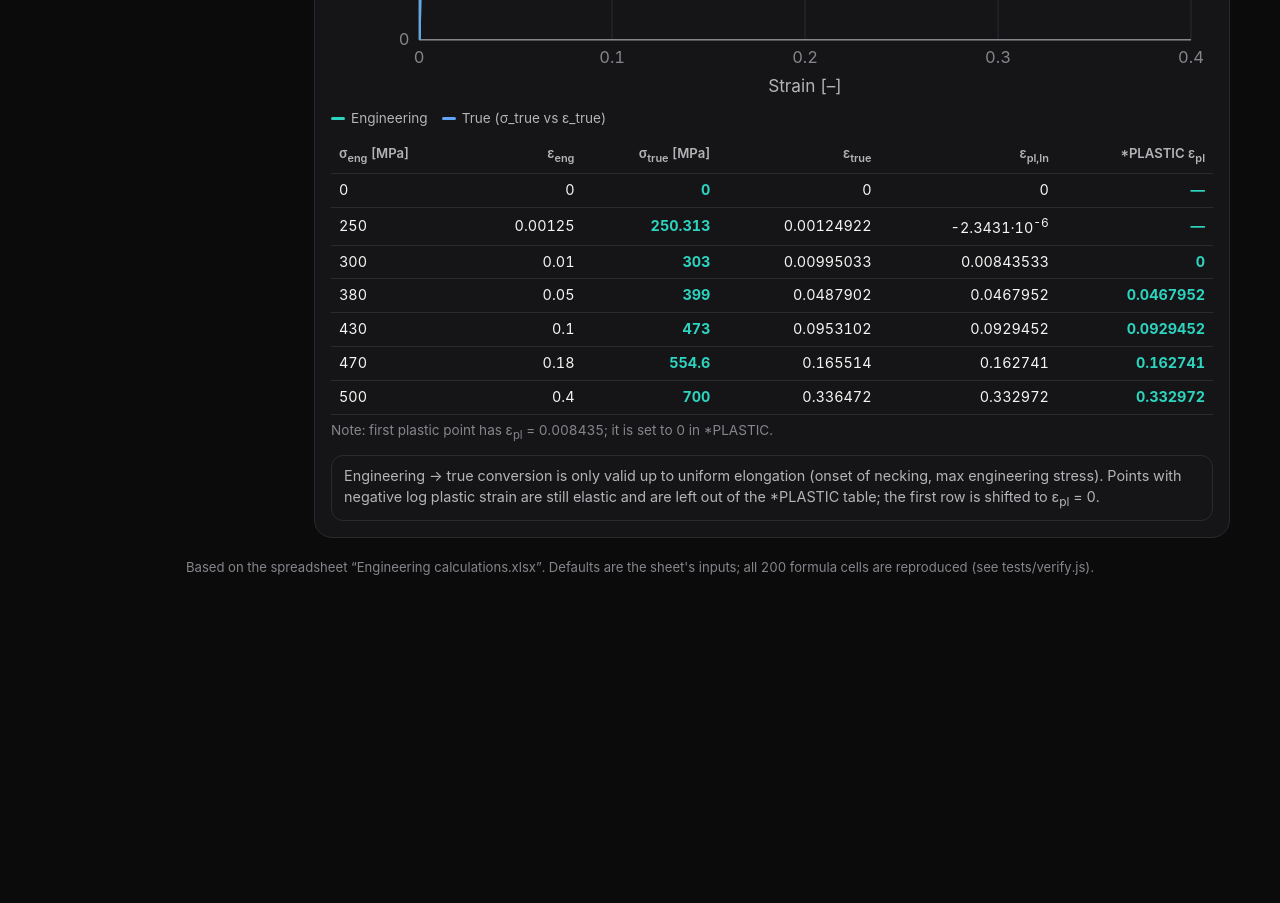
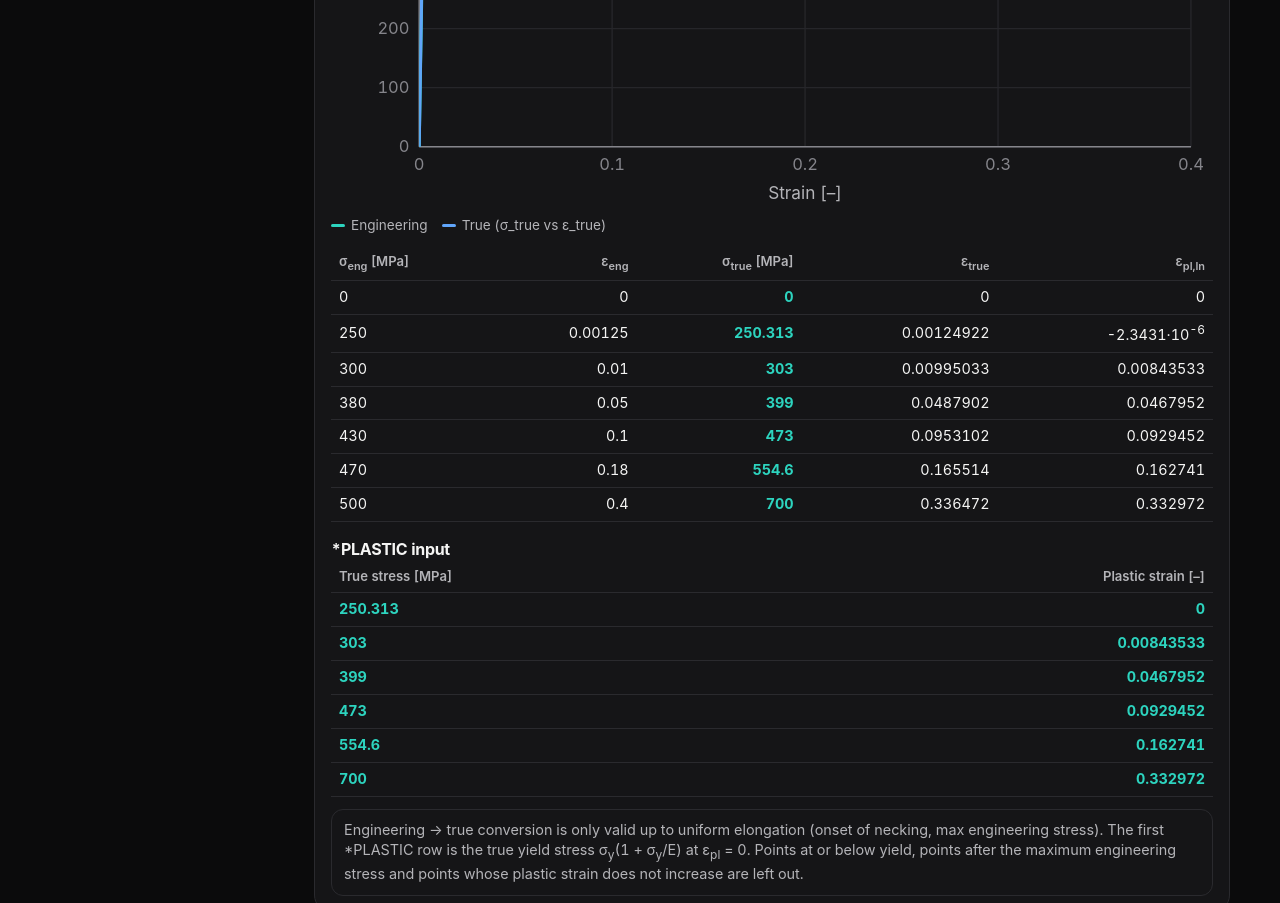
Before and after one commit to fambeho75/eng-calc, a plain HTML site: page index.html in a window 1280 px wide. Shown: the part 1260-2163 px from the top of the page. Before the commit the page ends 1863 px from the top, so only its background shows below. Drawn offline with Linux system fonts and the light colour scheme.

Commit message:
*PLASTIC table starts at yield with zero plastic strain
Co-authored-by: fambeho <fambeho75@users.noreply.github.com>

```diff
--- a/app.js
+++ b/app.js
@@ -88,13 +88,14 @@
       </div>
       <div class="card">
         <h3>Whole curve</h3>
-        <p class="faint">Paste engineering stress [MPa] and engineering strain [–], one point per line (comma, semicolon, tab or space separated). The table gives the Abaqus *PLASTIC input (true stress, log plastic strain) from the first yielding point on. Example data below is illustrative.</p>
+        <p class="faint">Paste engineering stress [MPa] and engineering strain [–], one point per line (comma, semicolon, tab or space separated). The *PLASTIC table starts at the yield strength with ε<sub>pl</sub> = 0, followed by every point above yield up to the maximum engineering stress. Example data below is illustrative.</p>
+        <div class="fields">${field("et-sy", "Yield strength σ<sub>y</sub> (R<sub>p0.2</sub>, engineering)", "MPa", 250)}</div>
         <textarea id="et-curve" spellcheck="false">${ex.map((p) => p.join(", ")).join("\n")}</textarea>
         <div class="actions"><button class="btn" id="et-csv">Download *PLASTIC CSV</button><label class="btn">Load CSV file<input id="et-file" type="file" accept=".csv,.txt" hidden></label></div>
         <div id="et-err"></div>
         <div id="et-chart"></div>
         <div class="tbl-wrap" id="et-tbl"></div>
-        ${note("Engineering → true conversion is only valid up to uniform elongation (onset of necking, max engineering stress). Points with negative log plastic strain are still elastic and are left out of the *PLASTIC table; the first row is shifted to ε<sub>pl</sub> = 0.")}
+        ${note("Engineering → true conversion is only valid up to uniform elongation (onset of necking, max engineering stress). The first *PLASTIC row is the true yield stress σ<sub>y</sub>(1 + σ<sub>y</sub>/E) at ε<sub>pl</sub> = 0. Points at or below yield, points after the maximum engineering stress and points whose plastic strain does not increase are left out.")}
       </div>`;
       let plastic = [];
       const update = () => {
@@ -105,14 +106,27 @@
         const { rows, errors } = parseTable(root.querySelector("#et-curve").value, 2);
         out(root, "et-err", errors.length ? `<div class="err">${esc(errors.join(" · "))}</div>` : "");
         const pts = rows.map((r) => ({ s: r.nums[r.nums.length - 2], e: r.nums[r.nums.length - 1] })).map((p) => ({ ...p, ...EC.engToTrue(p.s, p.e, E) }));
-        plastic = pts.filter((p) => p.ePl >= 0 && p.s > 0);
-        const first = plastic.length ? plastic[0].ePl : 0;
-        plastic = plastic.map((p, i) => ({ ...p, ePlA: i === 0 ? 0 : p.ePl }));
+        const sy = num(root, "et-sy");
+        plastic = [];
+        let notes = [];
+        if (sy > 0 && E > 0) {
+          plastic.push({ sTrue: sy * (1 + sy / E), ePlA: 0, yieldRow: true });
+          let iMax = pts.reduce((m, p, i) => (p.s > pts[m].s ? i : m), 0);
+          let last = 0;
+          pts.forEach((p, i) => {
+            if (p.s <= sy || i > iMax || !(p.ePl > last)) return;
+            plastic.push({ ...p, ePlA: p.ePl }); last = p.ePl;
+          });
+          if (iMax < pts.length - 1) notes.push("Points after the maximum engineering stress (necking) are not used.");
+        } else notes.push("Enter a yield strength to build the *PLASTIC table.");
         out(root, "et-chart", CH.lineChart({ id: "et", xlabel: "Strain [–]", ylabel: "Stress [MPa]", series: [
           { name: "Engineering", pts: pts.map((p) => [p.e, p.s]) },
           { name: "True (σ_true vs ε_true)", pts: pts.map((p) => [p.eTrue, p.sTrue]) }] }));
-        out(root, "et-tbl", `<table class="tbl"><thead><tr><th>σ<sub>eng</sub> [MPa]</th><th>ε<sub>eng</sub></th><th>σ<sub>true</sub> [MPa]</th><th>ε<sub>true</sub></th><th>ε<sub>pl,ln</sub></th><th>*PLASTIC ε<sub>pl</sub></th></tr></thead><tbody>${
-          pts.map((p) => { const pl = plastic.find((q) => q === p || (q.s === p.s && q.e === p.e)); return `<tr><td>${fmt(p.s, 6)}</td><td>${fmt(p.e, 6)}</td><td class="out">${fmt(p.sTrue, 6)}</td><td>${fmt(p.eTrue, 6)}</td><td>${fmt(p.ePl, 6)}</td><td class="out">${pl ? fmt(pl.ePlA, 6) : "—"}</td></tr>`; }).join("")}</tbody></table>${first > 0.002 ? `<p class="faint">Note: first plastic point has ε<sub>pl</sub> = ${fmt(first, 4)}; it is set to 0 in *PLASTIC.</p>` : ""}`);
+        out(root, "et-tbl", `<table class="tbl"><thead><tr><th>σ<sub>eng</sub> [MPa]</th><th>ε<sub>eng</sub></th><th>σ<sub>true</sub> [MPa]</th><th>ε<sub>true</sub></th><th>ε<sub>pl,ln</sub></th></tr></thead><tbody>${
+          pts.map((p) => `<tr><td>${fmt(p.s, 6)}</td><td>${fmt(p.e, 6)}</td><td class="out">${fmt(p.sTrue, 6)}</td><td>${fmt(p.eTrue, 6)}</td><td>${fmt(p.ePl, 6)}</td></tr>`).join("")}</tbody></table>
+          <h3 style="margin-top:16px">*PLASTIC input</h3>
+          <table class="tbl"><thead><tr><th>True stress [MPa]</th><th>Plastic strain [–]</th></tr></thead><tbody>${
+          plastic.map((q) => `<tr><td class="out">${fmt(q.sTrue, 6)}</td><td class="out">${fmt(q.ePlA, 6)}</td></tr>`).join("")}</tbody></table>${notes.map((n) => `<p class="faint">${n}</p>`).join("")}`);
       };
       root.addEventListener("input", update);
       root.querySelector("#et-csv").onclick = () => downloadCsv("plastic.csv", "true_stress_MPa,plastic_strain\n" + plastic.map((p) => `${+p.sTrue.toPrecision(8)},${+p.ePlA.toPrecision(8)}`).join("\n") + "\n");
--- a/index.html
+++ b/index.html
@@ -32,6 +32,6 @@
   <script src="calc.js?v=1"></script>
   <script src="data.js?v=1"></script>
   <script src="chart.js?v=1"></script>
-  <script src="app.js?v=2"></script>
+  <script src="app.js?v=3"></script>
 </body>
 </html>
```
